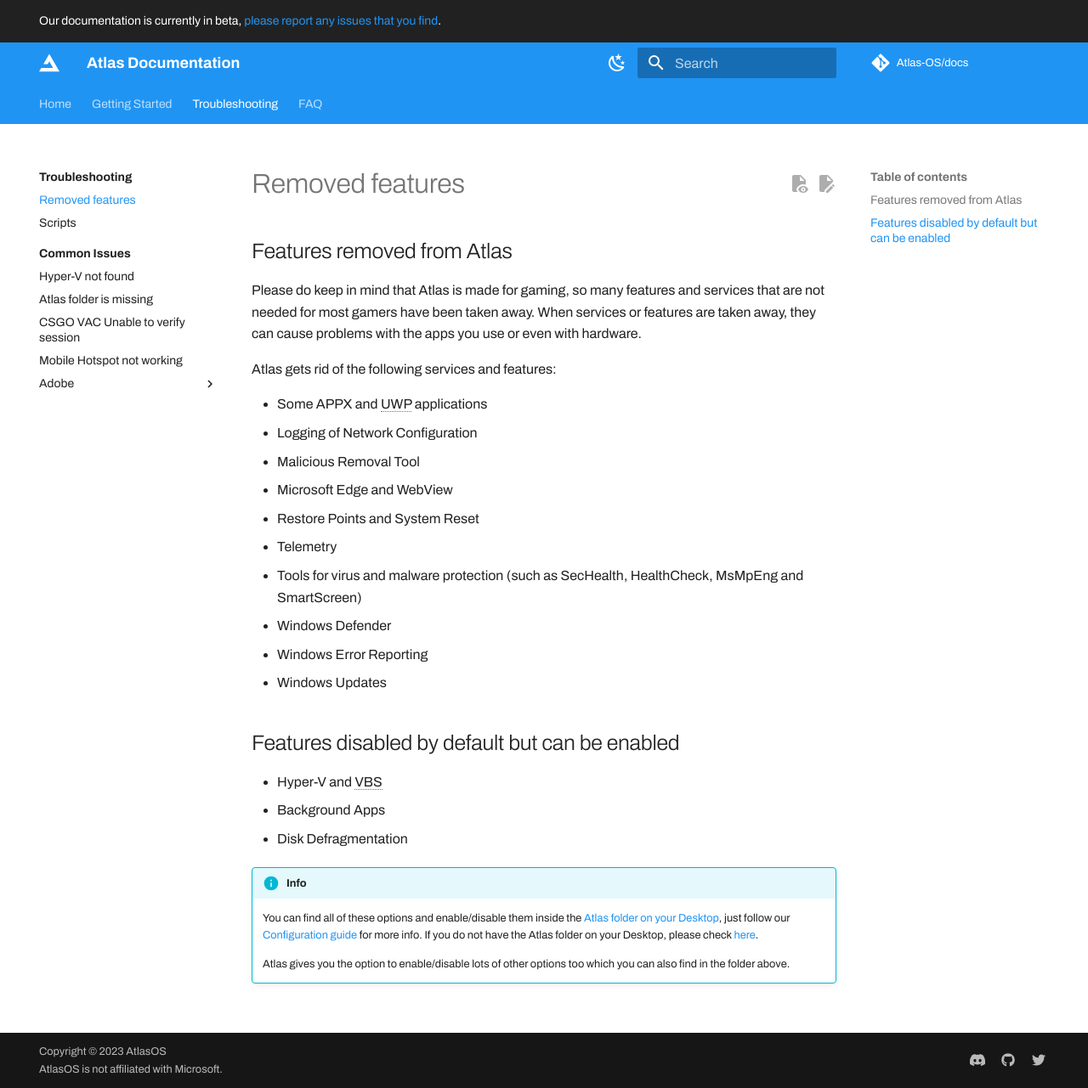
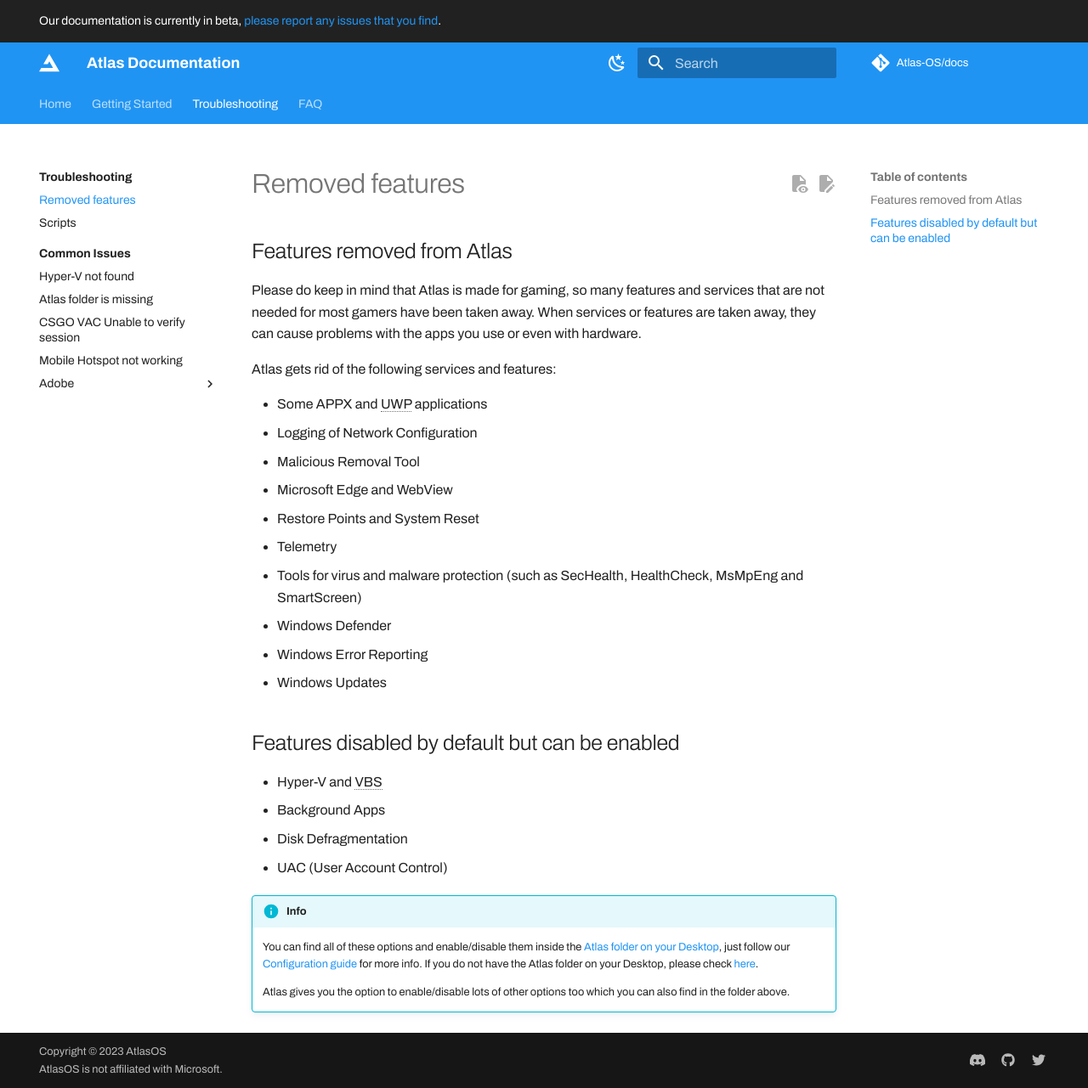
Before and after one commit to Atlas-OS/docs, an MkDocs documentation site: the page built from docs/troubleshooting/removed-features.md, in a window 1280 px wide and 1281 px high. Shown: the whole window at 85% size. Built offline with MkDocs 1.6.1 and Material for MkDocs 9.7.7, drawn with Linux system fonts in a browser that asks for light colours; some web fonts are replaced; plug-ins that fetch from the network failed and are left out; comment, search, counter and statistics services are not loaded.

Commit message:
feat(removed-features): :memo: UAC

```diff
--- a/docs/troubleshooting/removed-features.md
+++ b/docs/troubleshooting/removed-features.md
@@ -19,6 +19,7 @@ Atlas gets rid of the following services and features:
 * Hyper-V and VBS
 * Background Apps
 * Disk Defragmentation
+* UAC (User Account Control)
 
 !!! info
     You can find all of these options and enable/disable them inside the [Atlas folder on your Desktop](file://C:/Users/default/Desktop/Atlas), just follow our [Configuration guide](/getting-started/post-installation/configuration) for more info. If you do not have the Atlas folder on your Desktop, please check [here](common-issues/atlas-folder-missing).
```
